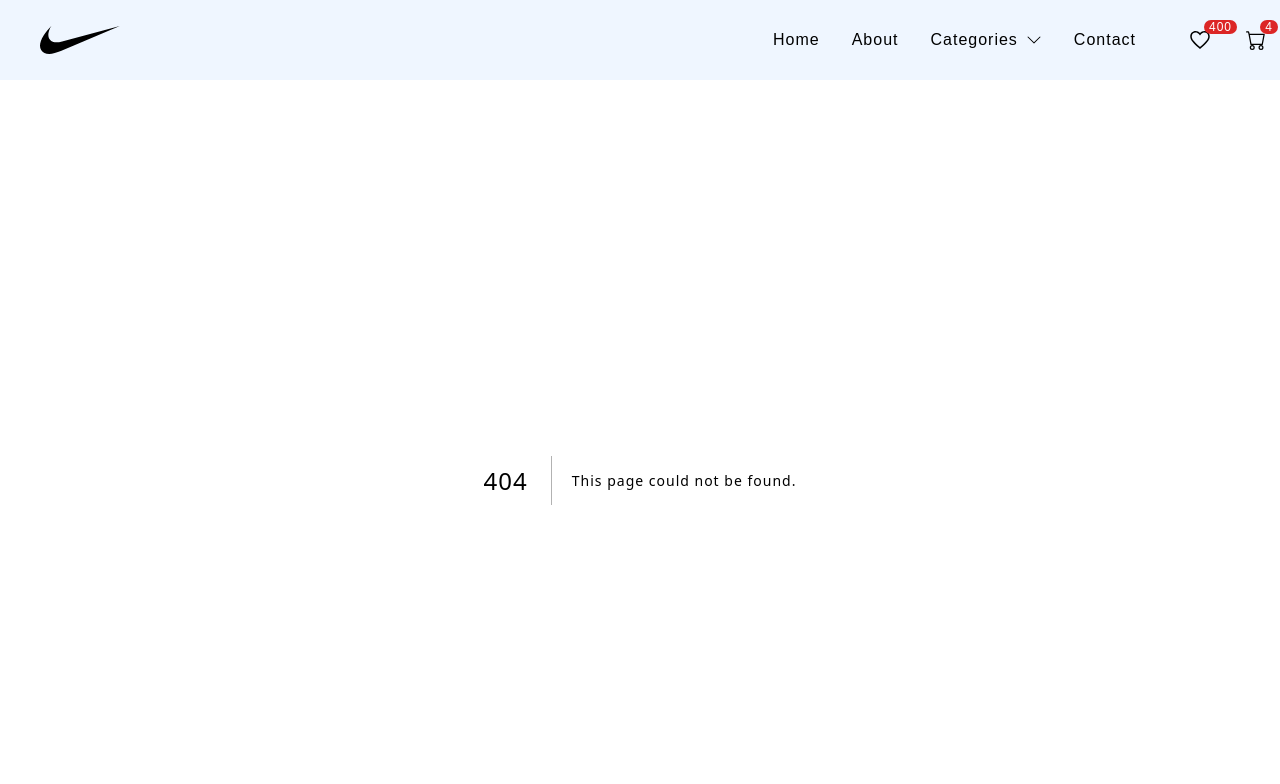
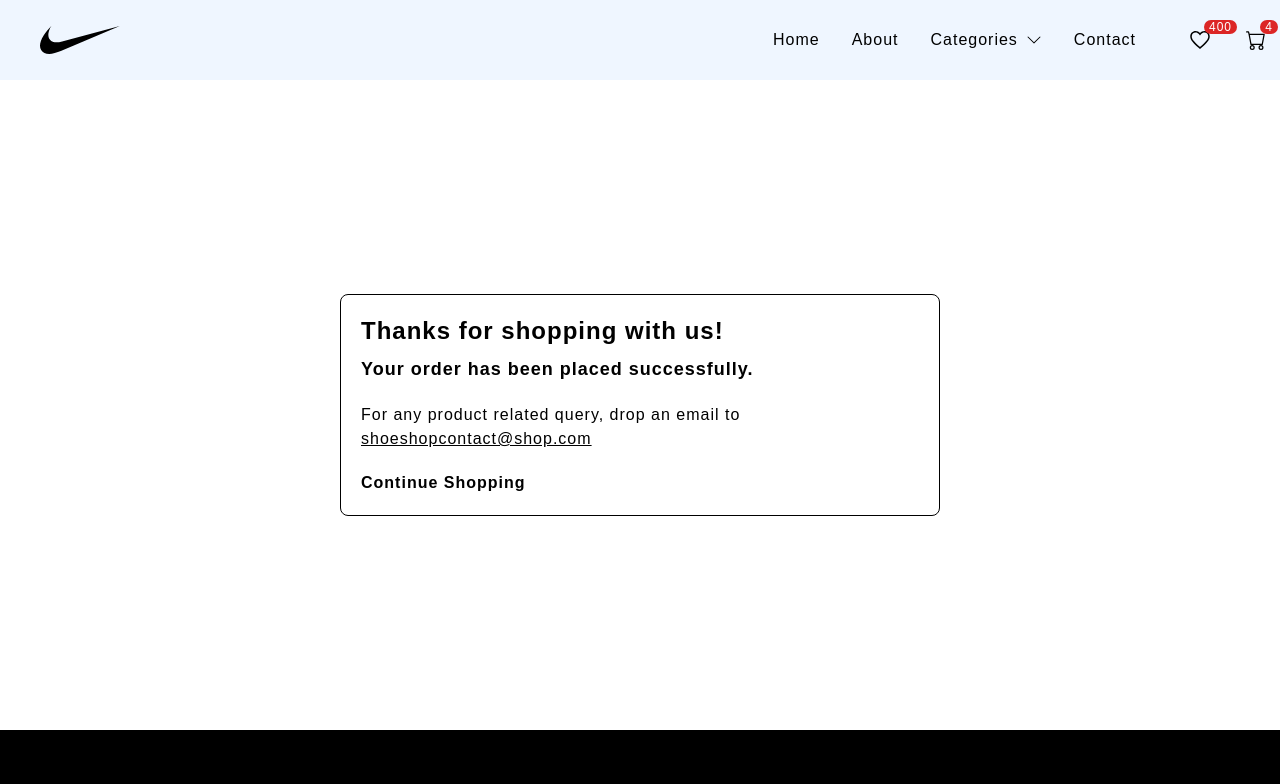
Before and after one commit to Sahillather002/ProductsStore, a Next.js app: page /success in a window 1280 px wide. Before the commit this address had no page. Shown: the top 784 px of the page. Built offline with nearby package versions, Linux system fonts and the light colour scheme.

Commit message:
more frontend finishing page added and core frontend is done

```diff
--- a/pages/cart.js
+++ b/pages/cart.js
@@ -2,7 +2,7 @@
 import Wrapper from '@/components/Wrapper'
 import Image from 'next/image'
 import React from 'react'
-
+import Link from 'next/link'
 const cart = () => {
     return (
         <div className='w-full'>
@@ -44,6 +44,7 @@
                             Checkout
                         </button>
                     </div>
+                </div>
 
                 <div className='flex-[2] flex flex-col items-center pb-[50px] md:-mt-14 '>
                     <Image
@@ -52,8 +53,23 @@
                         height={300}
                         className='w-[300px] md:w-[400px] '
                     />
+                    <span className='text-xl font-bold'>
+                        Your cart is empty
+                    </span>
+                    <span className='text-center mt-4'>
+                        Looks like you have not added anyting in your cart.
+                        <br />
+                        Go ahead and explore top categories.
+                    </span>
+                    <Link
+                        href="/"
+                        className="py-4 px-8 rounded-full bg-black text-white text-lg
+                        font-medium transition-transform active:scale-95 mb-3 hover:opacity-90 mt-8"
+                    >
+                        Continue Shopping
+                    </Link>
                 </div>
-                </div>
+
             </Wrapper>
         </div>
     )
--- /dev/null
+++ b/pages/failed.js
@@ -0,0 +1,25 @@
+import React from "react";
+import Wrapper from "@/components/Wrapper";
+import Link from "next/link";
+
+const Failed = () => {
+    return (
+        <div className="min-h-[650px] flex items-center">
+            <Wrapper>
+                <div className="max-w-[600px] rounded-lg p-5 border border-black mx-auto flex flex-col">
+                    <div className="text-2xl font-bold">Payment failed!</div>
+                    <div className="text-base mt-5">
+                        For any product related query, drop an email to
+                    </div>
+                    <div className="underline">shoeshopcontact@shop.com</div>
+
+                    <Link href="/" className="font-bold mt-5">
+                        Continue Shopping
+                    </Link>
+                </div>
+            </Wrapper>
+        </div>
+    );
+};
+
+export default Failed;
--- /dev/null
+++ b/pages/success.js
@@ -0,0 +1,30 @@
+import React from "react";
+import Wrapper from "@/components/Wrapper";
+import Link from "next/link";
+
+const Success = () => {
+    return (
+        <div className="min-h-[650px] flex items-center">
+            <Wrapper>
+                <div className="max-w-[600px] rounded-lg p-5 border border-black mx-auto flex flex-col">
+                    <div className="text-2xl font-bold">
+                        Thanks for shopping with us!
+                    </div>
+                    <div className="text-lg font-bold mt-2">
+                        Your order has been placed successfully.
+                    </div>
+                    <div className="text-base mt-5">
+                        For any product related query, drop an email to
+                    </div>
+                    <div className="underline">shoeshopcontact@shop.com</div>
+
+                    <Link href="/" className="font-bold mt-5">
+                        Continue Shopping
+                    </Link>
+                </div>
+            </Wrapper>
+        </div>
+    );
+};
+
+export default Success;
```
Lines whose indentation alone changed are shown as unchanged.
